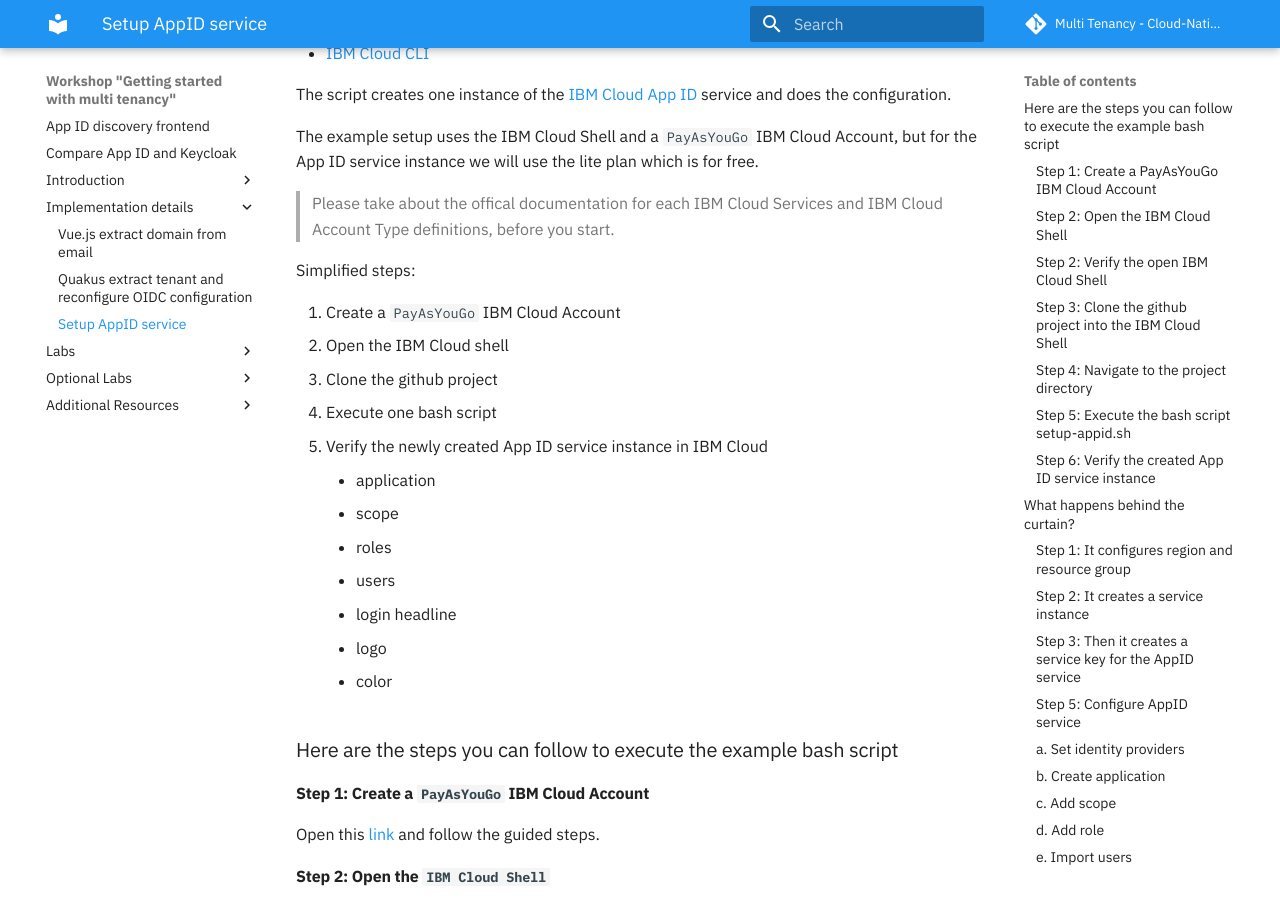
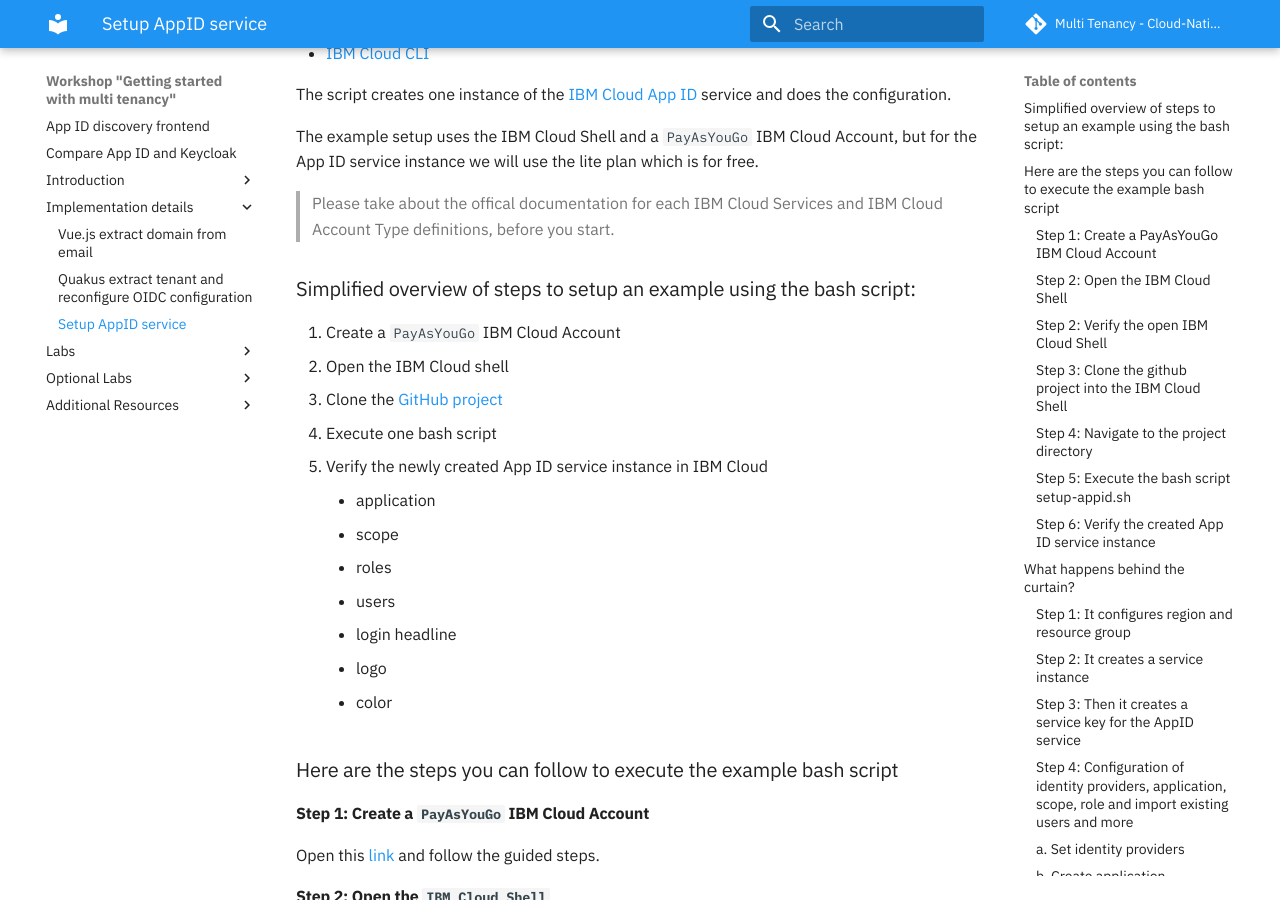
Before and after one commit to thomassuedbroecker/ce-cns-multi-tenant, an MkDocs documentation site: the page built from documentation/setup-appid.md, in a window 1280 px wide and 900 px high, scrolled down 467 px. Built offline with MkDocs 1.6.1 and Material for MkDocs 9.7.7, drawn with Linux system fonts in a browser that asks for light colours; comment, search, counter and statistics services are not loaded; some of the changed text lies outside the part shown.

Commit message:
update documentation

````diff
--- a/documentation/setup-appid.md
+++ b/documentation/setup-appid.md
@@ -15,11 +15,11 @@
 
 > Please take about the offical documentation for each IBM Cloud Services and IBM Cloud Account Type definitions, before you start.
 
-Simplified steps:
+### Simplified overview of steps to setup an example using the bash script:
 
 1. Create a `PayAsYouGo` IBM Cloud Account
 2. Open the IBM Cloud shell
-3. Clone the github project
+3. Clone the [GitHub project](https://github.com/thomassuedbroecker/automated-setup-of-ibmcloud-appid.git)
 4. Execute one bash script
 5. Verify the newly created App ID service instance in IBM Cloud
 
@@ -113,7 +113,7 @@
 ibmcloud resource service-key-create $APPID_SERVICE_KEY_NAME $APPID_SERVICE_KEY_ROLE --instance-name $YOUR_SERVICE_FOR_APPID
 ```
 
-#### Step 5: Configure AppID service
+#### Step 4: Configuration of identity providers, application, scope, role and import existing users and more
 
 #### a. Set identity providers
 
````
Also changed, not shown: documentation/images/cns-ce-cloud-shell-01.png (added), documentation/images/cns-ce-cloud-shell-02.png (added).
